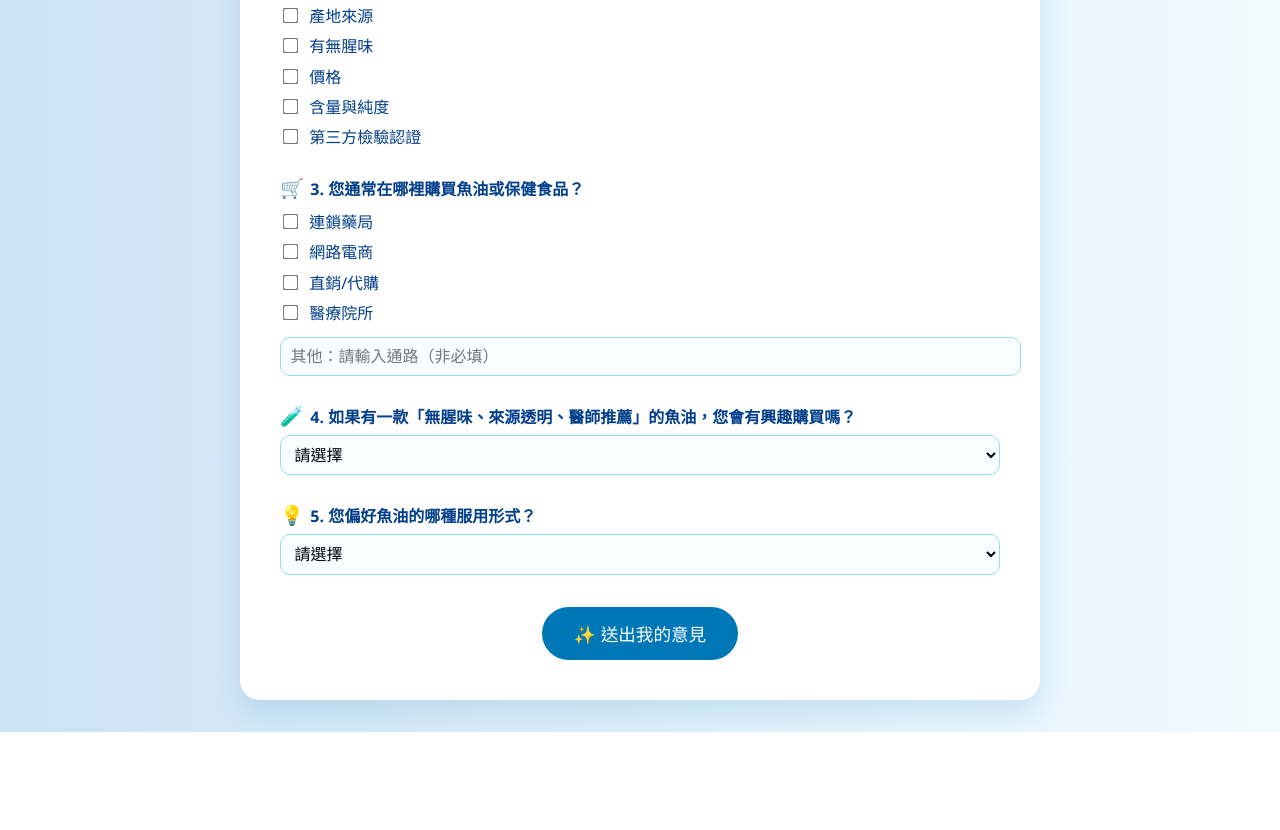
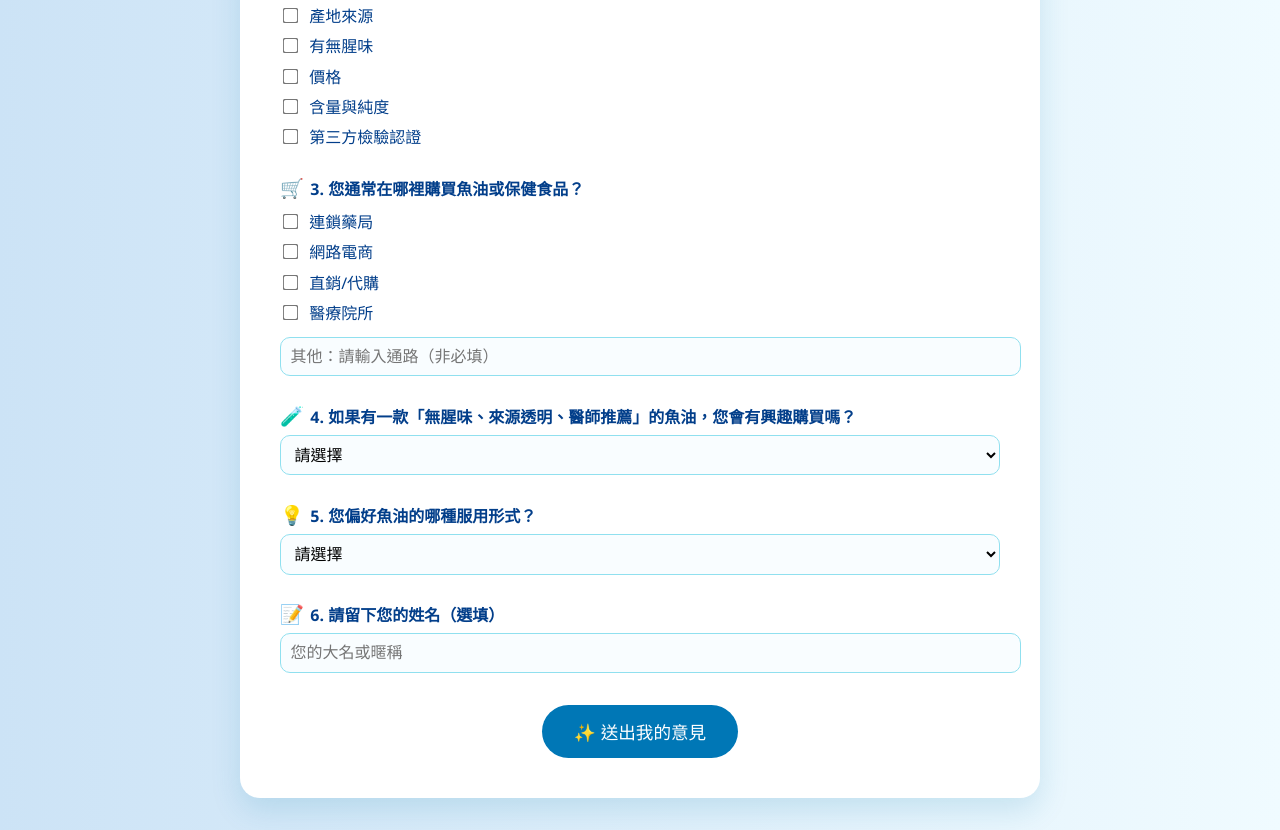
Before and after one commit to oceanhealthy/fish, a plain HTML site: page index.html in a window 1280 px wide. Shown: the part 305-1135 px from the top of the page. Before the commit the page ends 1037 px from the top, so only its background shows below. Drawn offline with Linux system fonts and the light colour scheme.

Commit message:
Update index.html

```diff
--- a/index.html
+++ b/index.html
@@ -153,7 +153,9 @@
         <option value="嚼錠/軟糖">嚼錠/軟糖</option>
         <option value="無特別偏好">無特別偏好</option>
       </select>
-
+      <!-- Q6 -->
+      <label><span class="emoji">📝</span>6. 請留下您的姓名（選填）</label>
+      <input type="text" name="entry.261902501" placeholder="您的大名或暱稱">
       <button type="submit">✨ 送出我的意見</button>
     </form>
   </div>
```
